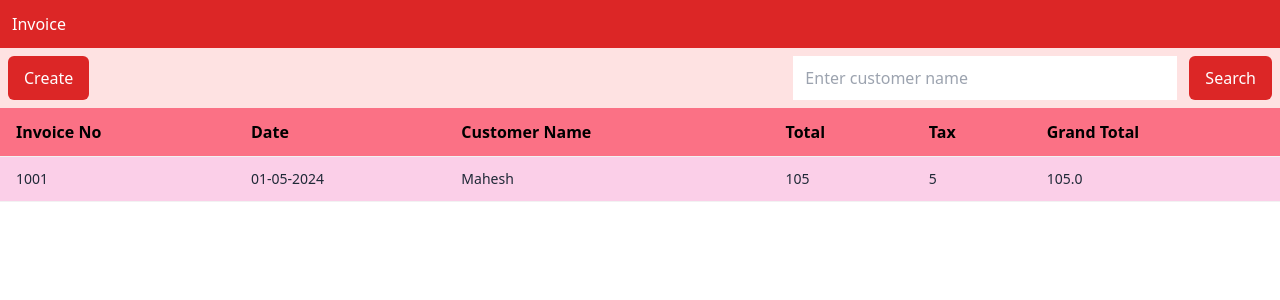
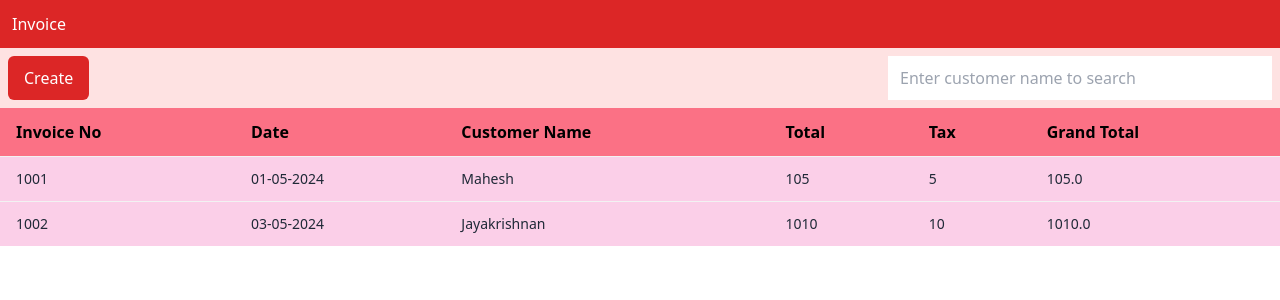
Before and after one commit to JK-mern/invoice-task, a React (Vite) app: page / in a window 1280 px wide. Shown: the top 300 px of the page. Built offline with nearby package versions, Linux system fonts and the light colour scheme.

Commit message:
completed the search functionality

```diff
--- a/src/App.jsx
+++ b/src/App.jsx
@@ -3,12 +3,15 @@ import { MyContext } from "./Context";
 import AddInvoice from "./components/AddInvoice";
 import Navbar from "./components/Navbar";
 import ShowInvoice from "./components/ShowInvoice";
+import { invoices } from "./invoices";
 
 function App() {
   const [showAddInvoice, setAddInvoice] = useState(false);
   const [items, setItems] = useState([]);
   const [invoice, setInvoice] = useState({});
+  const [allInvoice, setAllInvoice] = useState(invoices);
   const [showAddItem, setShowAddItem] = useState(false);
+  const [filteredItems, setFiltereItems] = useState(allInvoice);
   return (
     <>
       <MyContext.Provider
@@ -21,6 +24,10 @@ function App() {
           setShowAddItem,
           invoice,
           setInvoice,
+          allInvoice,
+          setAllInvoice,
+          filteredItems,
+          setFiltereItems,
         }}
       >
         <Navbar />
--- a/src/components/AddInvoice.jsx
+++ b/src/components/AddInvoice.jsx
@@ -9,6 +9,7 @@ import Model from "./Model";
 
 function AddInvoice() {
   const { showAddInvoice, setShowAddItem, showAddItem,invoice,setInvoice,setAddInvoice,setItems, items  } = useContext(MyContext);
+
 
   const handleAddTask = () => {
     setShowAddItem(!showAddItem);
@@ -34,7 +35,7 @@ function AddInvoice() {
 
   }
 
-  console.log(invoices)
+
 
   const handleCancel = () =>{
     setAddInvoice(!showAddInvoice);
--- a/src/components/Navbar.jsx
+++ b/src/components/Navbar.jsx
@@ -1,32 +1,50 @@
-import { useContext } from "react";
+import { useContext, useMemo, useState } from "react";
 import { MyContext } from "../Context";
 
 
 function Navbar() {
+  const { showAddInvoice, setAddInvoice, allInvoice, setAllInvoice, filteredItems, setFiltereItems} = useContext(MyContext);
+  const [searchTerm, setSearchTerm] = useState('');
 
-  const {showAddInvoice,setAddInvoice} = useContext(MyContext)
+  const handleClick = () => {
+    setAddInvoice(!showAddInvoice);
+  };
 
-  const handleClick = () =>{
-    setAddInvoice(!showAddInvoice)
-  }
+  const filtered = useMemo (() =>{
+    return  allInvoice.filter ((invoice) => invoice.customerName.toLowerCase().includes(searchTerm.toLowerCase()))
+  },[searchTerm])
+
+  setFiltereItems(filtered)
+
+
+
 
   return (
     <div>
-      <div className="bg-red-600 m-b-5 p-3 items-center ">
+      <div className="bg-red-600 m-b-5 p-3 items-center">
         <h2 className="text-white">Invoice</h2>
       </div>
-      <div className="flex  justify-between p-2 bg-red-100">
+      <div className="flex justify-between p-2 bg-red-100">
         <button
-          className="py-2 px-4  bg-red-600 text-white rounded-md hover:bg-red-300"
+          className="py-2 px-4 bg-red-600 text-white rounded-md hover:bg-red-300"
           onClick={handleClick}
         >
           Create
         </button>
         <div className="flex gap-3">
-          <input className="w-96 h-11 outline-gray-700 px-3" type="text" placeholder="Enter customer name"  />
-          <button className="py-2 px-4  bg-red-600 text-white rounded-md hover:bg-red-300">
+          <input
+            className="w-96 h-11 outline-gray-700 px-3"
+            type="text"
+            placeholder="Enter customer name to search"
+            value={searchTerm}
+            onChange={ (e) => setSearchTerm(e.target.value)}
+          />
+          {/* <button
+            className="py-2 px-4 bg-red-600 text-white rounded-md hover:bg-red-300"
+            onClick={handleSearch}
+          >
             Search
-          </button>
+          </button> */}
         </div>
       </div>
     </div>
--- a/src/components/ShowInvoice.jsx
+++ b/src/components/ShowInvoice.jsx
@@ -1,6 +1,9 @@
-import React from "react";
+import React, { useContext } from "react";
 import { invoices } from "../invoices";
+import { MyContext } from "../Context";
 function ShowInvoice() {
+    const { filteredItems} = useContext (MyContext)
+
   return (
     <div>
       <table className="table">
@@ -15,8 +18,10 @@ function ShowInvoice() {
           </tr>
         </thead>
         <tbody>
-            {invoices && invoices.map ((invoice, index) =>{
+            {filteredItems && filteredItems.map ((invoice, index) =>{
+
                 return (
+
                     <tr className="bg-pink-200" key={index} >
                         <td>{invoice.invoiceNo}</td>
                         <td>{invoice.date}</td>
--- a/src/invoices.js
+++ b/src/invoices.js
@@ -6,4 +6,11 @@ export const invoices = [{
     "total" : 100,
     "tax" : 5.00,
     "grandTotal" : 105.0
+}, {
+    "invoiceNo" : 1002,
+    "date" : "03-05-2024",
+    "customerName" : "Jayakrishnan",
+    "total" : 1000,
+    "tax" : 10.00,
+    "grandTotal" : 1010.0
 }]
```
